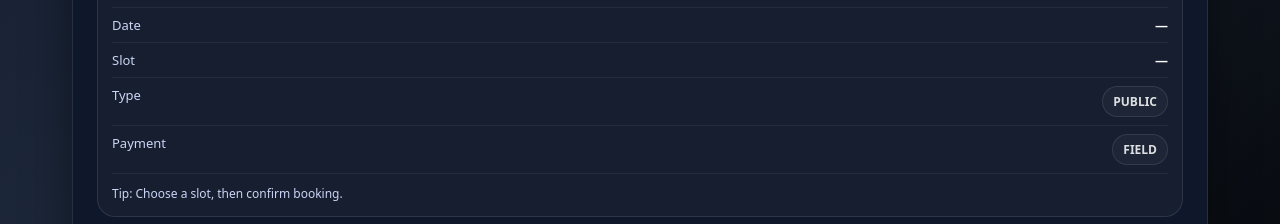
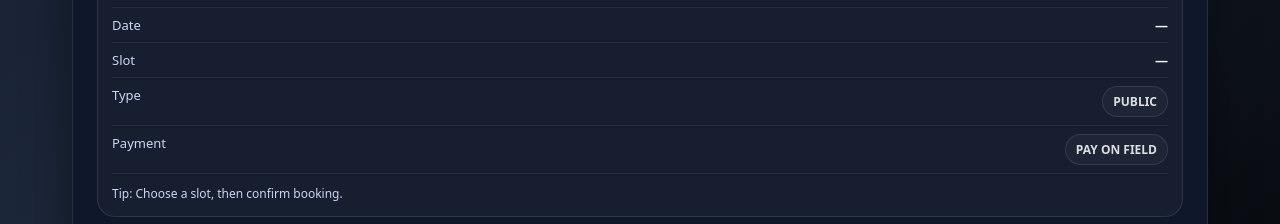
Before and after one commit to MahikaLakoul07/Sportify_Frontend, a React (Vite) app: page /grounds/1/book in a window 1280 px wide. Shown: the part 1040-1264 px from the top of the page. Built offline with nearby package versions, Linux system fonts and the light colour scheme.

Commit message:
add pay on field after payment successful

```diff
--- a/src/pages/Bookings/BookGround.jsx
+++ b/src/pages/Bookings/BookGround.jsx
@@ -308,7 +308,9 @@ export default function BookGround() {
 
               <div className="summary-row">
                 <span className="summary-muted">Payment</span>
-                <span className="pill">{paymentMethod}</span>
+                <span className="pill">
+                  {paymentMethod === "FIELD" ? "PAY ON FIELD" : "ONLINE"}
+                </span>
               </div>
 
               <div className="summary-hint">
--- a/src/pages/Bookings/MyBookingDetails.jsx
+++ b/src/pages/Bookings/MyBookingDetails.jsx
@@ -104,9 +104,19 @@ export default function MyBookingDetails() {
 
   const paymentMethodLabel = useMemo(() => {
     if (!booking) return "";
-    if (booking.source === "ONLINE") return "ONLINE";
-    return booking.source || "N/A";
+
+    const mode = String(booking.payment_mode || "").toUpperCase();
+    const source = String(booking.source || "").toUpperCase();
+
+    if (mode === "PAY_DEPOSIT") return "PAY ON FIELD";
+    if (mode === "PAY_FULL_ONLINE") return "ONLINE";
+
+    if (source === "ONLINE") return "ONLINE";
+    if (source === "OFFLINE") return "PAY ON FIELD";
+
+    return "N/A";
   }, [booking]);
+
 
   const slotLabel = useMemo(() => {
     if (!booking) return "";
@@ -193,7 +203,9 @@ export default function MyBookingDetails() {
               </div>
 
               <div className="info-card">
-                <div className="info-label">Paid Amount</div>
+                <div className="info-label">
+                  {booking.payment_mode === "PAY_DEPOSIT" ? "Deposit Paid" : "Paid Amount"}
+                </div>
                 <div className="info-value">
                   {booking.paid_amount ? `Rs. ${booking.paid_amount}` : "N/A"}
                 </div>
--- a/src/pages/Checkout/Checkout.jsx
+++ b/src/pages/Checkout/Checkout.jsx
@@ -43,9 +43,6 @@ export default function Checkout() {
   const { state } = useLocation();
   const nav = useNavigate();
 
-  console.log("CHECKOUT MOUNTED");
-  console.log("CHECKOUT STATE:", state);
-
   const [paying, setPaying] = useState(false);
   const [err, setErr] = useState("");
   const [paymentMode, setPaymentMode] = useState("PAY_DEPOSIT");
@@ -71,13 +68,9 @@ export default function Checkout() {
   const isOpenBooking = state?.bookingType === "OPEN";
 
   const onPayEsewa = async () => {
-    console.log("PAY BUTTON CLICKED");
-    console.log("STATE AT CLICK:", state);
-
     if (paying) return;
 
     if (!state?.groundId || !state?.dateYMD || !state?.start_time || !state?.end_time) {
-      console.log("MISSING REQUIRED CHECKOUT STATE");
       setErr("Missing booking data. Please go back and try again.");
       return;
     }
@@ -99,14 +92,10 @@ export default function Checkout() {
         payment_mode: paymentMode,
       };
 
-      console.log("INIT PAYLOAD:", payload);
-
       const data = await apiFetch("/api/payments/esewa/initiate/", {
         method: "POST",
         body: payload,
       });
-
-      console.log("INIT RESPONSE:", data);
 
       if (data?.mode === "mock" && data?.redirect_url) {
         window.location.href = data.redirect_url;
@@ -238,6 +227,13 @@ export default function Checkout() {
                       {state.openGameNote || "No note added"}
                     </div>
                   </div>
+
+                  <div style={{ height: 12 }} />
+
+                  <div className="helpText">
+                    For open bookings, a temporary group chat will be available
+                    after successful payment/booking confirmation.
+                  </div>
                 </>
               )}
             </div>
```
